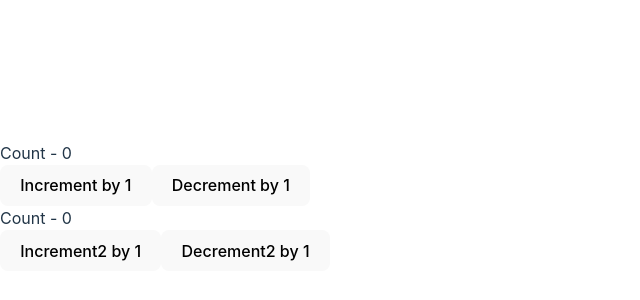
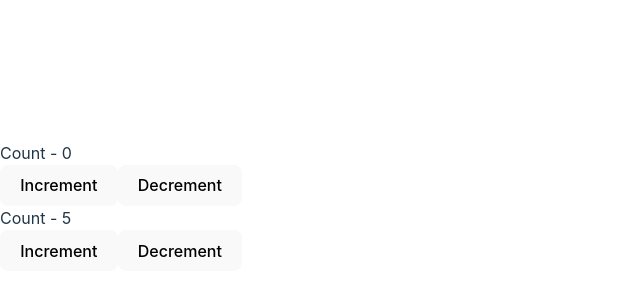
Before and after one commit to RezwanRahin/Think-In-A-React-Way, a React (Vite) app: page / in a window 1280 px wide. Shown: the part 194-494 px from the top of the page, without its empty margins (0-640 px from the left). Built offline with nearby package versions, Linux system fonts and the light colour scheme.

Commit message:
add 'CounterThree23' component inside 'App' component

```diff
--- a/src/App.jsx
+++ b/src/App.jsx
@@ -1,9 +1,9 @@
-import ComplexCounter from "./components/ComplexCounter23";
+import CounterThree from "./components/CounterThree23";
 
 function App() {
 	return (
 		<div className="app">
-			<ComplexCounter />
+			<CounterThree />
 		</div>
 	);
 }
```
